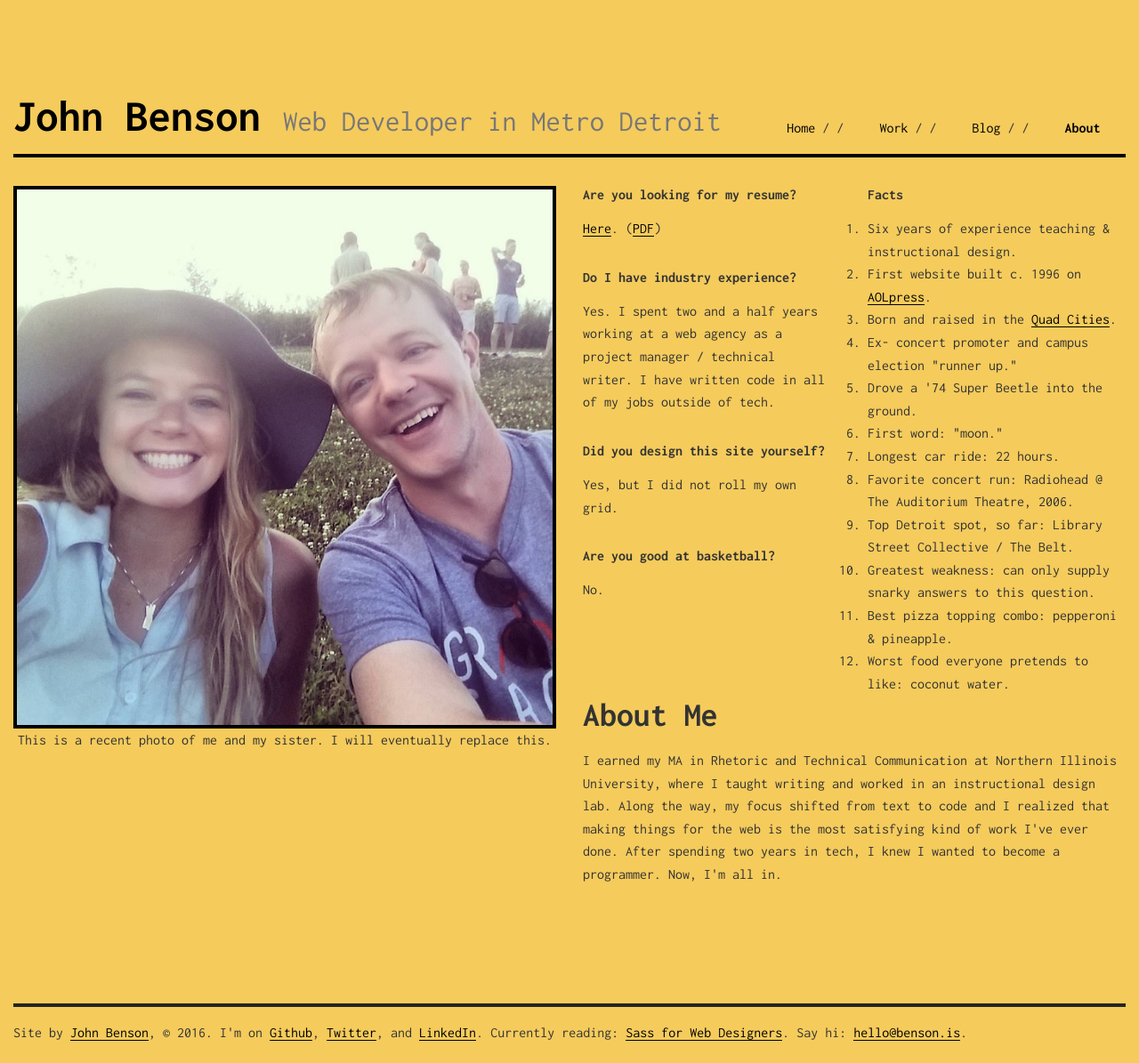
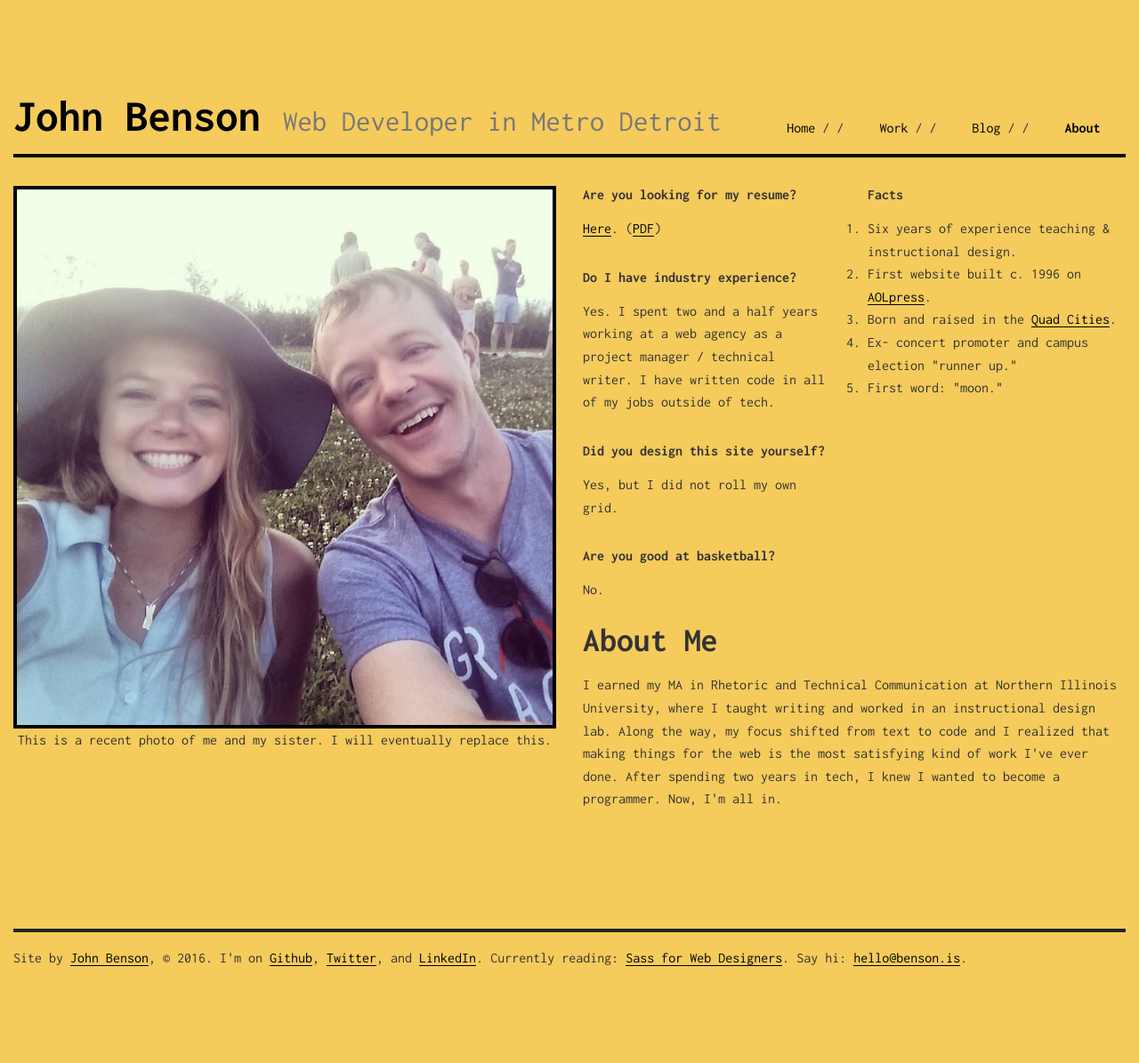
Before and after one commit to johnbenson/johnbenson.github.io, a Jekyll site: the page a-person/index.html, which Jekyll copies as it is, in a window 1280 px wide. Shown: the whole page at 89% size. Built offline with Jekyll 4.4.1, drawn with Linux system fonts in a browser that asks for light colours; nearby versions of some CDN libraries; after the commit the page ends 1110 px from its top, so only the background shows below that.

Commit message:
truncated facts section

```diff
--- a/a-person/index.html
+++ b/a-person/index.html
@@ -68,14 +68,7 @@
             <li>First website built c. 1996 on <a href="https://en.wikipedia.org/wiki/AOLpress">AOLpress</a>.</li>
             <li>Born and raised in the <a href="https://en.wikipedia.org/wiki/Quad_Cities">Quad Cities</a>.</li>
             <li>Ex- concert promoter and campus election "runner up."</li>
-            <li>Drove a '74 Super Beetle into the ground.</li>
             <li>First word: "moon."</li>
-            <li>Longest car ride: 22 hours.</li>
-            <li>Favorite concert run: Radiohead @ The Auditorium Theatre, 2006.</li>
-            <li>Top Detroit spot, so far: Library Street Collective / The Belt.</li>
-            <li>Greatest weakness: can only supply snarky answers to this question.</li>
-            <li>Best pizza topping combo: pepperoni &amp; pineapple.</li>
-            <li>Worst food everyone pretends to like: coconut water.</li>
           </ol>
         </div>
         <div class="col-md-6">
```
